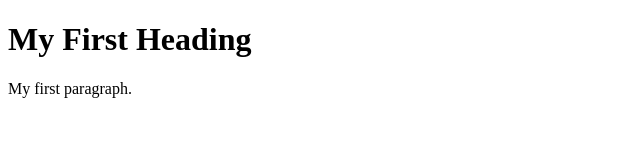
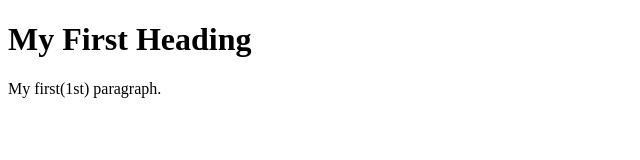
Before and after one commit to kaarunya-ks/sample, a plain HTML site: page index.html in a window 1280 px wide. Shown: the full height of the page, 0-640 px from the left. Drawn offline with Linux system fonts and the light colour scheme.

```diff
--- a/index.html
+++ b/index.html
@@ -3,7 +3,7 @@
 <body>
 
 <h1>My First Heading</h1>
-<p>My first paragraph.</p>
+<p>My first(1st) paragraph.</p>
 
 </body>
 </html>
```
